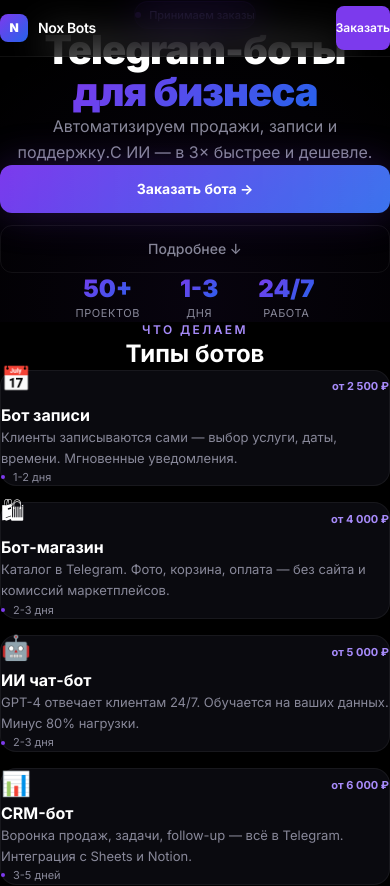
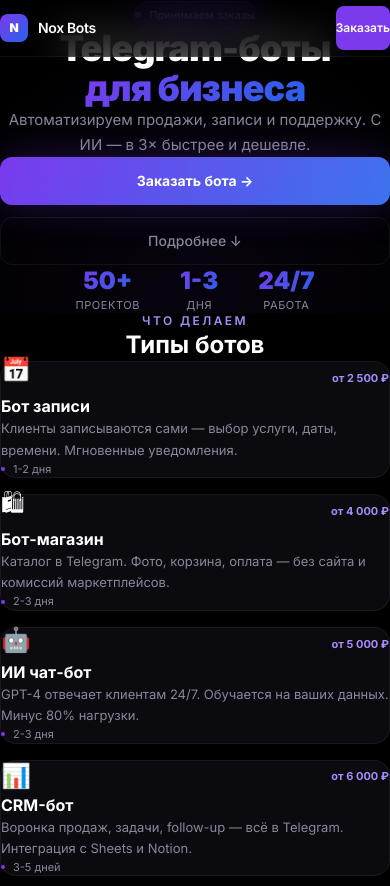
Before and after one commit to visionnum-nox/nox-bots, a Next.js app: page / in a window 390 px wide. Shown: the top 886 px of the page. Built offline with nearby package versions, Linux system fonts and the light colour scheme.

Commit message:
Fix hero mobile spacing

```diff
--- a/src/app/page.tsx
+++ b/src/app/page.tsx
@@ -110,7 +110,7 @@ export default function Landing() {
         </nav>
 
         {/* ── HERO ── */}
-        <section className="relative pt-32 sm:pt-44 pb-20 sm:pb-32 px-4 sm:px-6 overflow-hidden">
+        <section className="relative pt-40 sm:pt-48 pb-20 sm:pb-32 px-4 sm:px-6 overflow-hidden">
           {/* Background glow */}
           <div className="absolute top-0 left-1/2 -translate-x-1/2 w-[600px] h-[600px] rounded-full opacity-30 pointer-events-none" style={{ background: 'radial-gradient(circle, rgba(124,58,237,0.2) 0%, transparent 70%)' }} />
 
@@ -121,16 +121,13 @@ export default function Landing() {
               Принимаем заказы
             </div>
 
-            <h1 className="text-[2.5rem] leading-[1.05] sm:text-6xl md:text-7xl font-black tracking-tight mb-6 sm:mb-8">
-              Telegram-боты
-              <br />
+            <h1 className="text-4xl leading-[1.1] sm:text-6xl md:text-7xl font-black tracking-tight mb-5 sm:mb-8">
+              Telegram-боты<br />
               <span className="gradient-text">для бизнеса</span>
             </h1>
 
-            <p className="text-base sm:text-lg leading-relaxed max-w-md mx-auto mb-10 sm:mb-12" style={{ color: 'var(--text-dim)' }}>
-              Автоматизируем продажи, записи и поддержку.
-              <br className="hidden sm:block" />
-              С ИИ — в 3× быстрее и дешевле.
+            <p className="text-[15px] sm:text-lg leading-relaxed max-w-md mx-auto mb-10 sm:mb-12" style={{ color: 'var(--text-dim)' }}>
+              Автоматизируем продажи, записи и поддержку. С ИИ — в 3× быстрее и дешевле.
             </p>
 
             <div className="flex flex-col sm:flex-row gap-3 justify-center">
```
